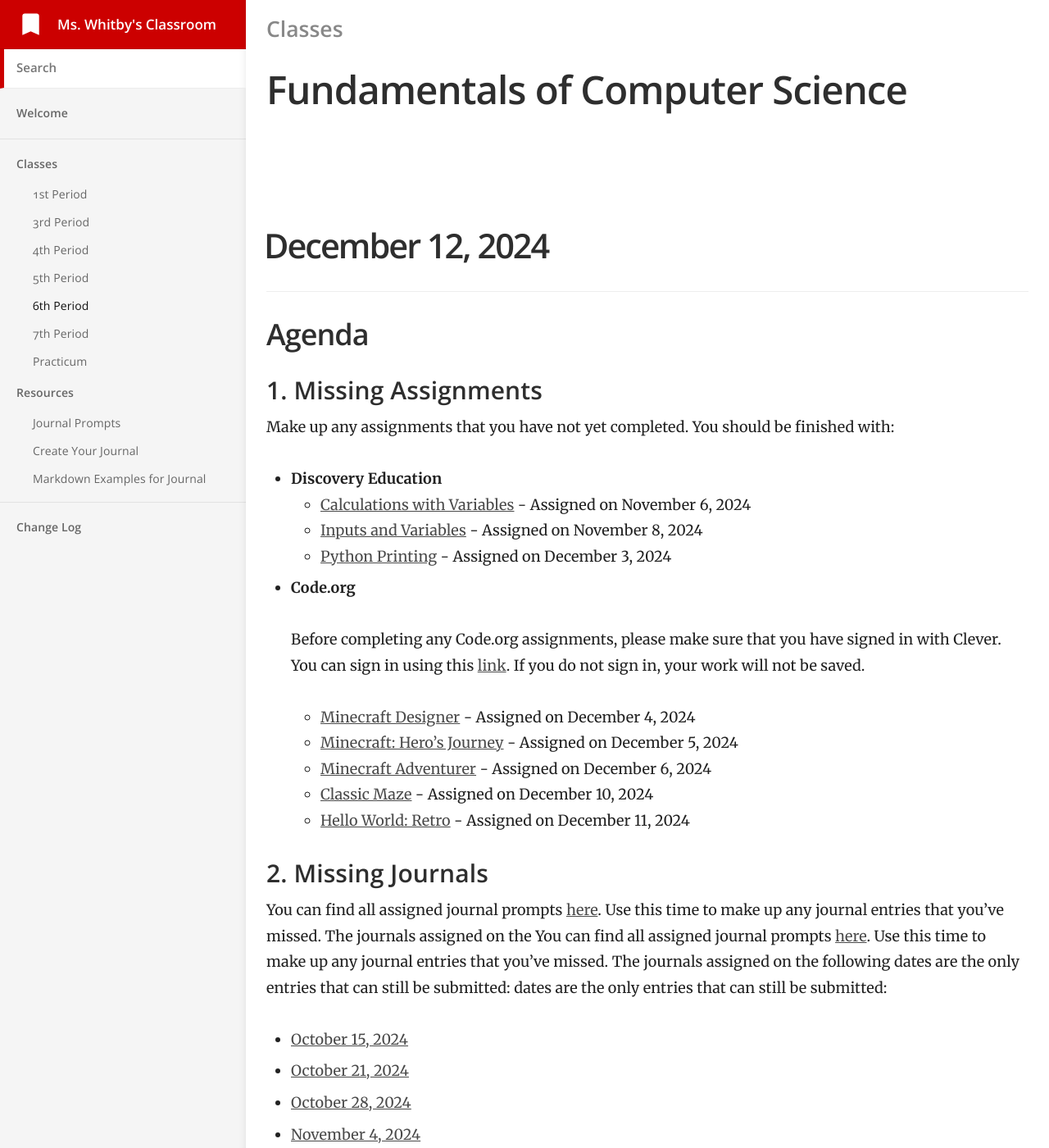
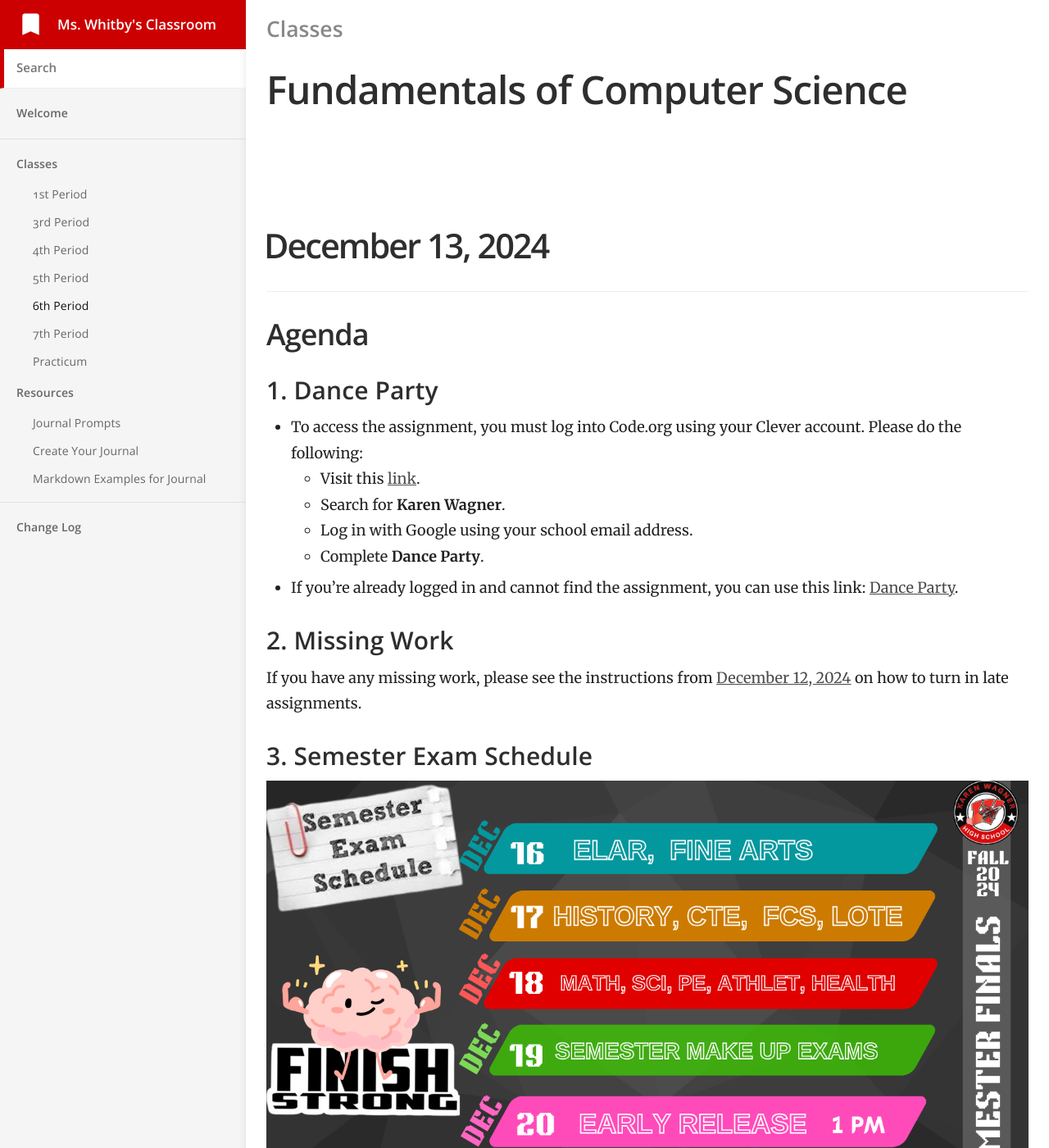
Before and after one commit to mswhitby/classroom, a Jekyll site: the page built from _docs/classes/6th.md, in a window 1280 px wide and 1400 px high. Shown: the whole window at 82% size. Built offline with Jekyll 4.4.1, drawn with Linux system fonts in a browser that asks for light colours.

Commit message:
Update 6th.md

```diff
--- a/_docs/classes/6th.md
+++ b/_docs/classes/6th.md
@@ -4,6 +4,31 @@ subtitle: Fundamentals of Computer Science
 category: Classes
 order: 5
 ---
+
+# December 13, 2024
+
+## Agenda
+
+### 1. Dance Party
+
+- To access the assignment, you must log into Code.org using your Clever account. Please do the following:
+    - Visit this [link](https://clever.com/oauth/district-picker?client_id=2f27405716644a951b23&redirect_uri=https%3A%2F%2Fstudio.code.org%2Fusers%2Fauth%2Fclever%2Fcallback&response_type=code&state=ede33ff61289cf32708a0f54079cdd23e31d0b0a02b0e0e8).
+    - Search for **Karen Wagner**.
+    - Log in with Google using your school email address.
+    - Complete **Dance Party**.
+
+- If you're already logged in and cannot find the assignment, you can use this link: [Dance Party](https://studio.code.org/s/dance?section_id=5693479).
+
+### 2. Missing Work
+
+If you have any missing work, please see the instructions from [December 12, 2024](https://github.com/mswhitby/classroom/blob/main/_docs/classes/6th.md#december-12-2024) on how to turn in late assignments.
+
+
+### 3. Semester Exam Schedule
+
+![alt text](../../media/2024_exams_wide.png)
+
+----
 
 # December 12, 2024
 
```
